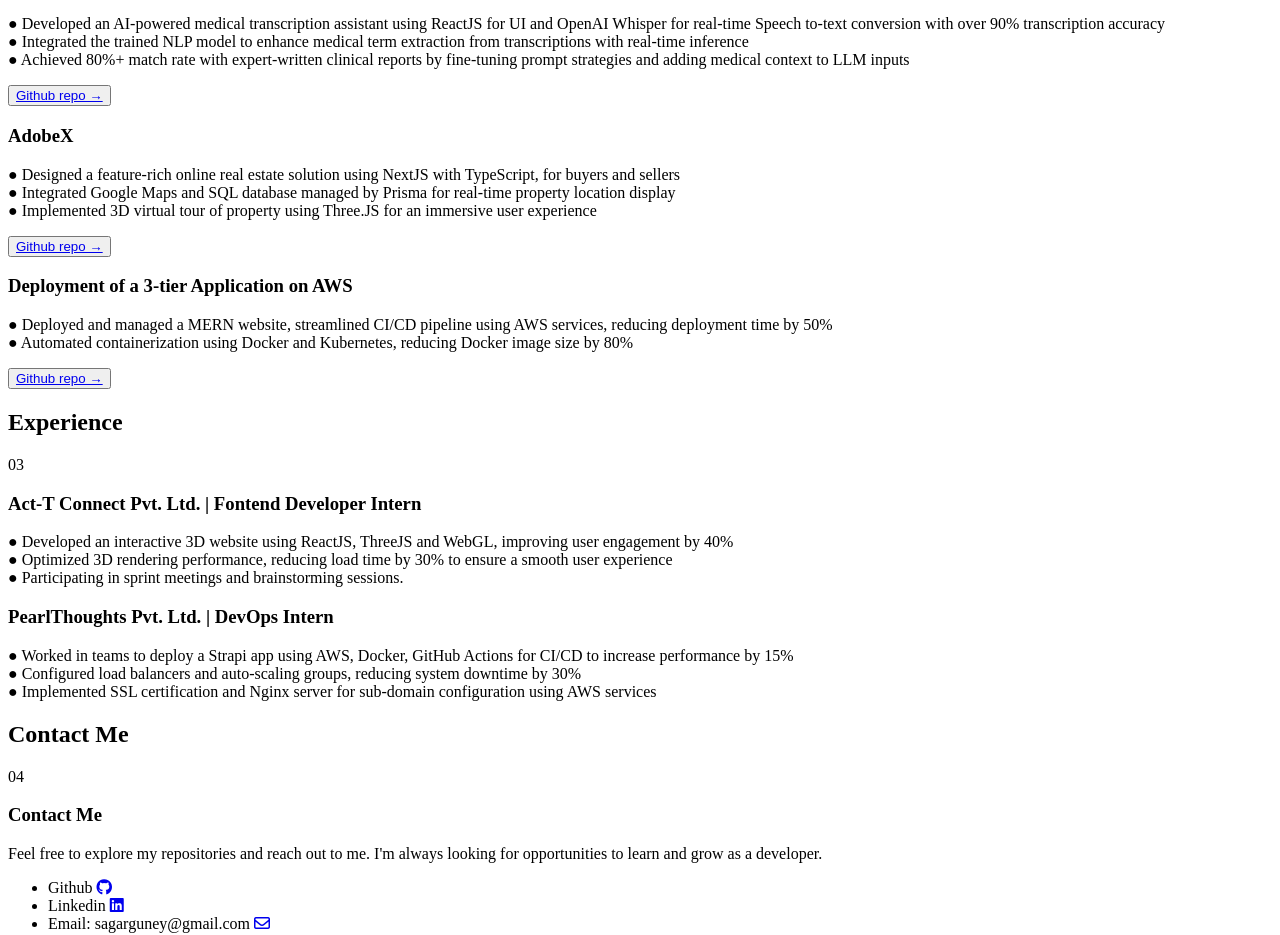
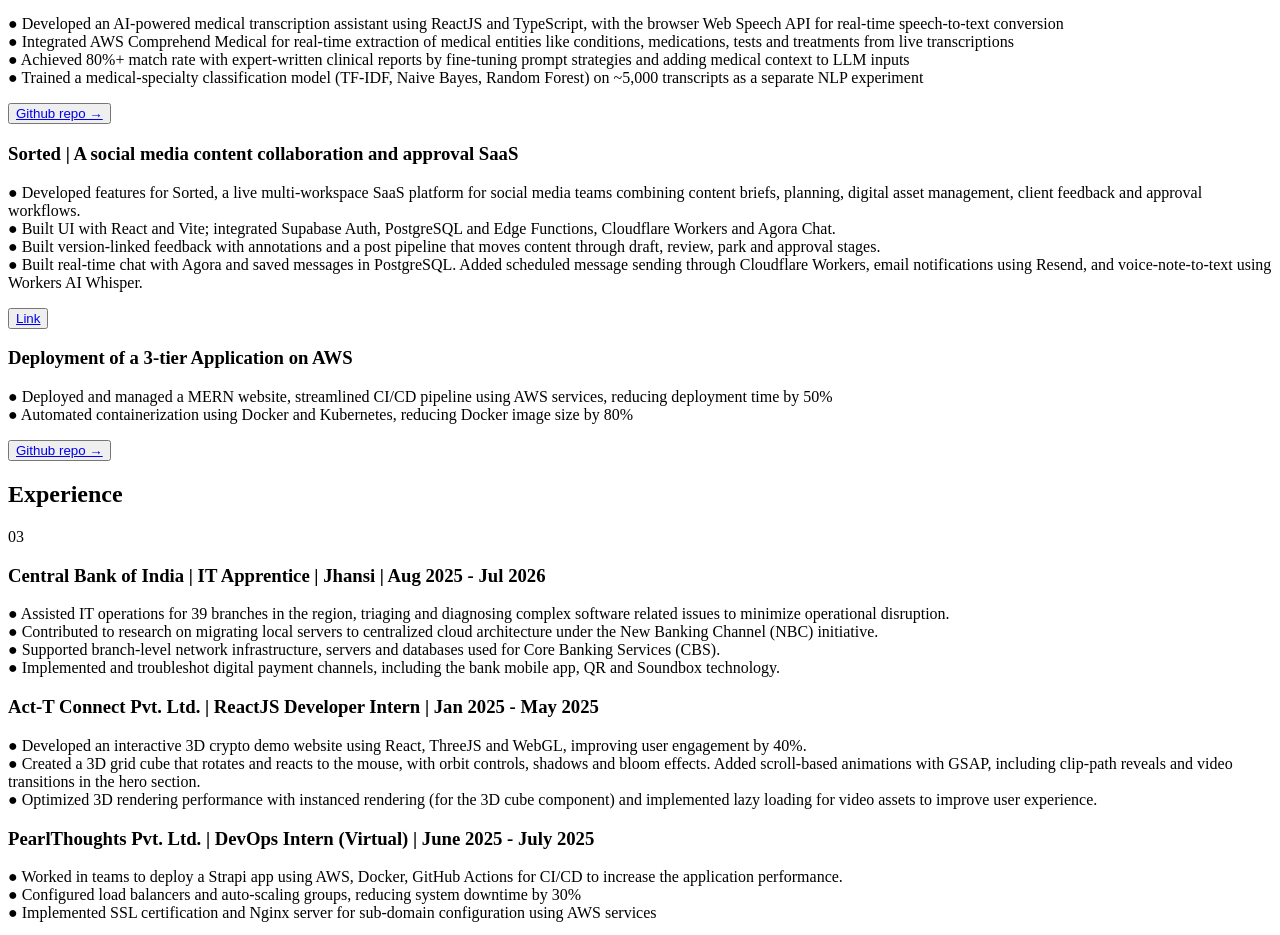
Before and after one commit to SagarG2003/PortfolioWebsite, a plain HTML site: page index.html in a window 1280 px wide. Shown: the part 823-1758 px from the top of the page. Drawn offline with Linux system fonts and the light colour scheme; a script that the page names is missing.

Commit message:
Revise portfolio content and update project details
Updated project descriptions and added new experiences in the portfolio. Enhanced skills section with additional programming languages and technologies.

```diff
--- a/index.html
+++ b/index.html
@@ -115,7 +115,7 @@
             web
             developer with a strong interest in Cloud Computing and DevOps.
             I have a solid foundation in programming
-            languages such as C/C++, Python.
+            languages such as C/C++, Python, React.
             I also have relevant experience in cloud platform like Google Cloud and Amazon Web
             Services (AWS).
             <br />
@@ -149,21 +149,23 @@
           </p>
           <h3 class="section-heading">MedScribe: AI Powered Medical Transcription and Report Generation Assistant</h3>
           <p class="section-text">
-            ● Developed an AI-powered medical transcription assistant using ReactJS for UI and OpenAI Whisper for real-time Speech to-text conversion with over 90% transcription accuracy<br>
-            ● Integrated the trained NLP model to enhance medical term extraction from transcriptions with real-time inference<br>
-            ● Achieved 80%+ match rate with expert-written clinical reports by fine-tuning prompt strategies and adding medical context to LLM inputs
+            ● Developed an AI-powered medical transcription assistant using ReactJS and TypeScript, with the browser Web Speech API for real-time speech-to-text conversion<br>
+            ● Integrated AWS Comprehend Medical for real-time extraction of medical entities like conditions, medications, tests and treatments from live transcriptions<br>
+            ● Achieved 80%+ match rate with expert-written clinical reports by fine-tuning prompt strategies and adding medical context to LLM inputs<br>
+            ● Trained a medical-specialty classification model (TF-IDF, Naive Bayes, Random Forest) on ~5,000 transcripts as a separate NLP experiment
           </p>
           <button class="section-button">
-            <a href="https://github.com/SagarG2003/RealEstateNextJS" target="_blank">Github repo →</a>
+            <a href="https://github.com/SagarG2003/MedScribe" target="_blank">Github repo →</a>
           </button>
-          <h3 class="section-heading">AdobeX</h3>
+          <h3 class="section-heading">Sorted | A social media content collaboration and approval SaaS</h3>
           <p class="section-text">
-            ● Designed a feature-rich online real estate solution using NextJS with TypeScript, for buyers and sellers<br>
-            ● Integrated Google Maps and SQL database managed by Prisma for real-time property location display<br>
-            ● Implemented 3D virtual tour of property using Three.JS for an immersive user experience
+            ● Developed features for Sorted, a live multi-workspace SaaS platform for social media teams combining content briefs, planning, digital asset management, client feedback and approval workflows.<br>
+            ● Built UI with React and Vite; integrated Supabase Auth, PostgreSQL and Edge Functions, Cloudflare Workers and Agora Chat.<br>
+            ● Built version-linked feedback with annotations and a post pipeline that moves content through draft, review, park and approval stages.<br>
+            ● Built real-time chat with Agora and saved messages in PostgreSQL. Added scheduled message sending through Cloudflare Workers, email notifications using Resend, and voice-note-to-text using Workers AI Whisper.
           </p>
           <button class="section-button">
-            <a href="https://github.com/SagarG2003/bookMySlot" target="_blank">Github repo →</a>
+            <a href="https://srtd.io" target="_blank">Link</a>
           </button>
           <h3 class="section-heading">Deployment of a 3-tier Application on AWS</h3>
           <p class="section-text">
@@ -194,16 +196,22 @@
         </div>
 
         <div class="section-detail-wrapper">
-          <h3 class="section-heading">Act-T Connect Pvt. Ltd. | Fontend Developer Intern</h3>
+          <h3 class="section-heading">Central Bank of India | IT Apprentice | Jhansi | Aug 2025 - Jul 2026</h3>
           <p class="section-text">
-            ● Developed an interactive 3D website using ReactJS, ThreeJS and WebGL, improving user engagement by 40%<br>
-            ● Optimized 3D rendering performance, reducing load time by 30% to ensure a smooth user experience<br>
-            ● Participating in sprint meetings and brainstorming sessions.
+            ● Assisted IT operations for 39 branches in the region, triaging and diagnosing complex software related issues to minimize operational disruption.<br>
+            ● Contributed to research on migrating local servers to centralized cloud architecture under the New Banking Channel (NBC) initiative.<br>
+            ● Supported branch-level network infrastructure, servers and databases used for Core Banking Services (CBS).<br>
+            ● Implemented and troubleshot digital payment channels, including the bank mobile app, QR and Soundbox technology.
           </p>
-          <h3 class="section-heading">PearlThoughts Pvt. Ltd. | DevOps Intern</h3>
+          <h3 class="section-heading">Act-T Connect Pvt. Ltd. | ReactJS Developer Intern | Jan 2025 - May 2025</h3>
           <p class="section-text">
-            ● Worked in teams to deploy a Strapi app using AWS, Docker, GitHub Actions for CI/CD to increase performance
-            by 15%<br>
+            ● Developed an interactive 3D crypto demo website using React, ThreeJS and WebGL, improving user engagement by 40%.<br>
+            ● Created a 3D grid cube that rotates and reacts to the mouse, with orbit controls, shadows and bloom effects. Added scroll-based animations with GSAP, including clip-path reveals and video transitions in the hero section.<br>
+            ● Optimized 3D rendering performance with instanced rendering (for the 3D cube component) and implemented lazy loading for video assets to improve user experience.
+          </p>
+          <h3 class="section-heading">PearlThoughts Pvt. Ltd. | DevOps Intern (Virtual) | June 2025 - July 2025</h3>
+          <p class="section-text">
+            ● Worked in teams to deploy a Strapi app using AWS, Docker, GitHub Actions for CI/CD to increase the application performance.<br>
             ● Configured load balancers and auto-scaling groups, reducing system downtime by 30%<br>
             ● Implemented SSL certification and Nginx server for sub-domain configuration using AWS services
           </p>
```
